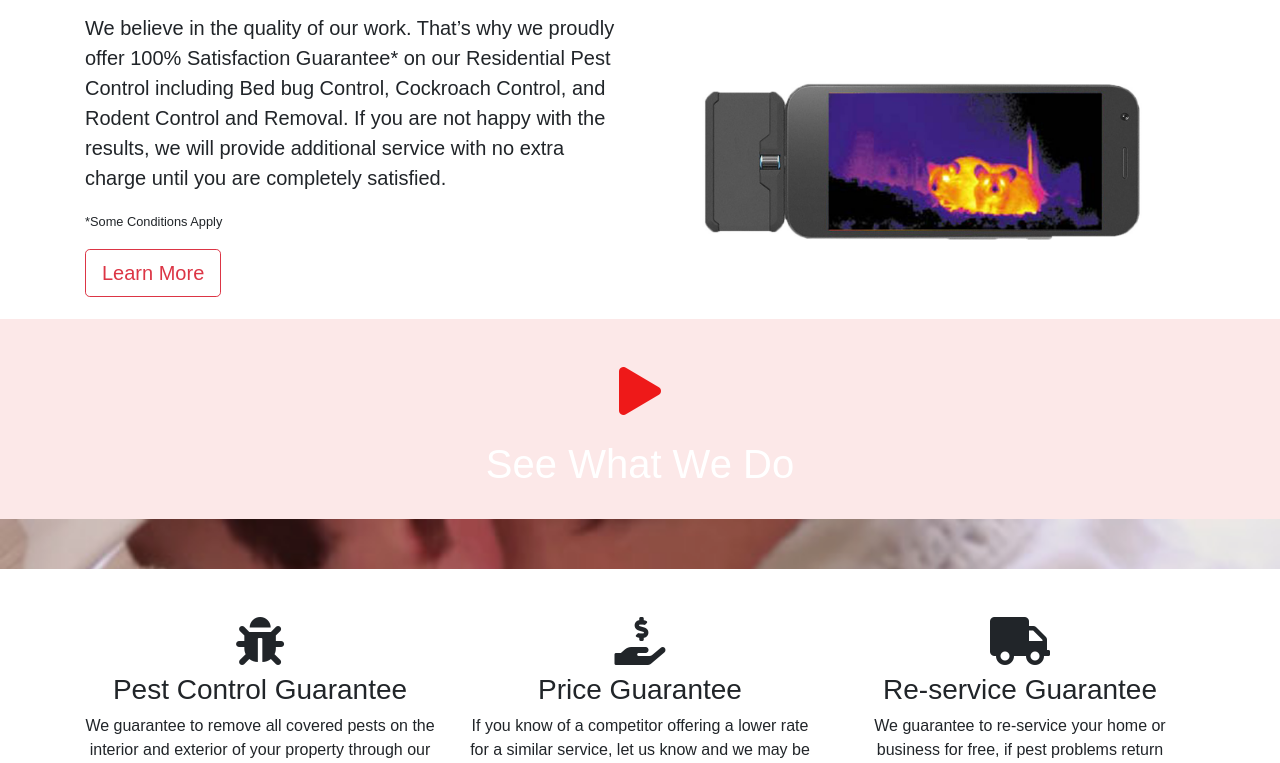
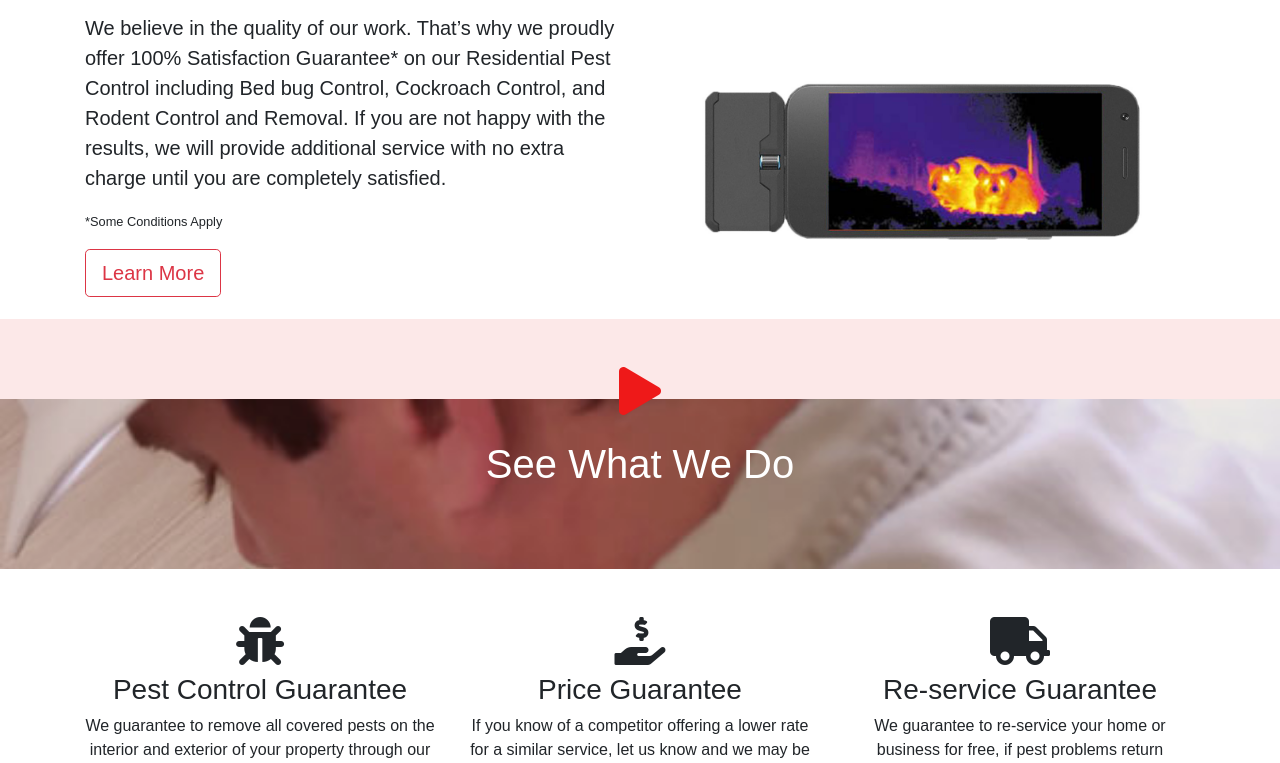
Before and after one commit to weizhang1994/weizhang1994.github.io, a PHP site: page / in a window 1280 px wide. Shown: the part 577-1340 px from the top of the page. Run offline with PHP 8.4, Linux system fonts and the light colour scheme; some libraries are stand-ins or nearby versions.

Commit message:
Update style.css

```diff
--- a/aclan/css/style.css
+++ b/aclan/css/style.css
@@ -62,7 +62,7 @@ body {
     background-attachment: fixed;
     background-size:cover;
     background-repeat: no-repeat ;
-    background-position: 0px 200px;
+    background-position: 0px 80px;
     text-align: center;
     color:  #fff;
 
```
